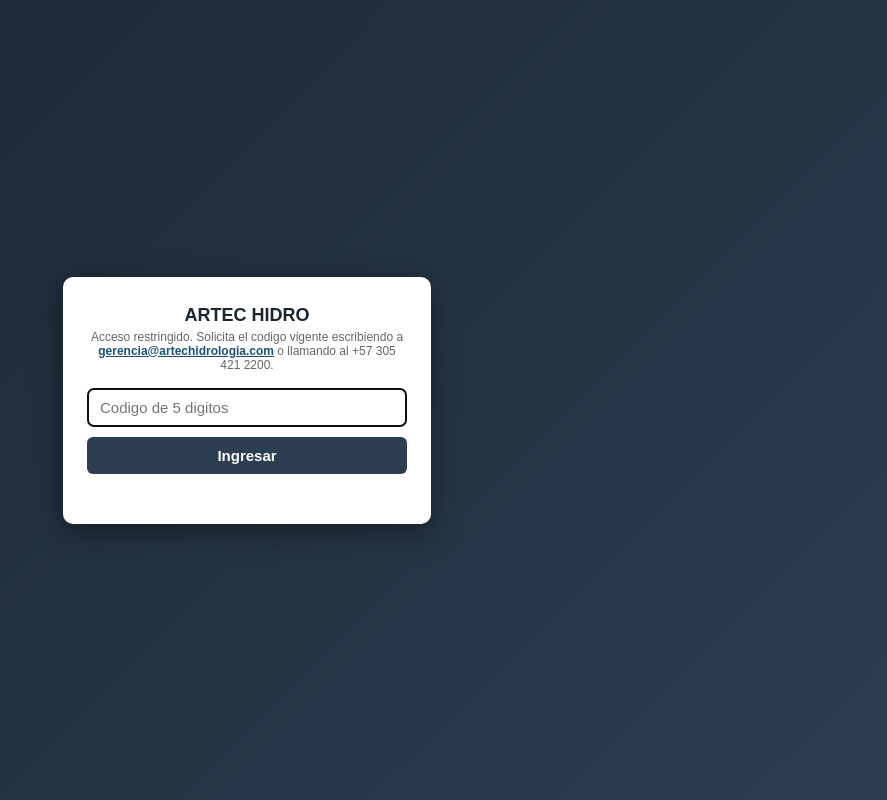
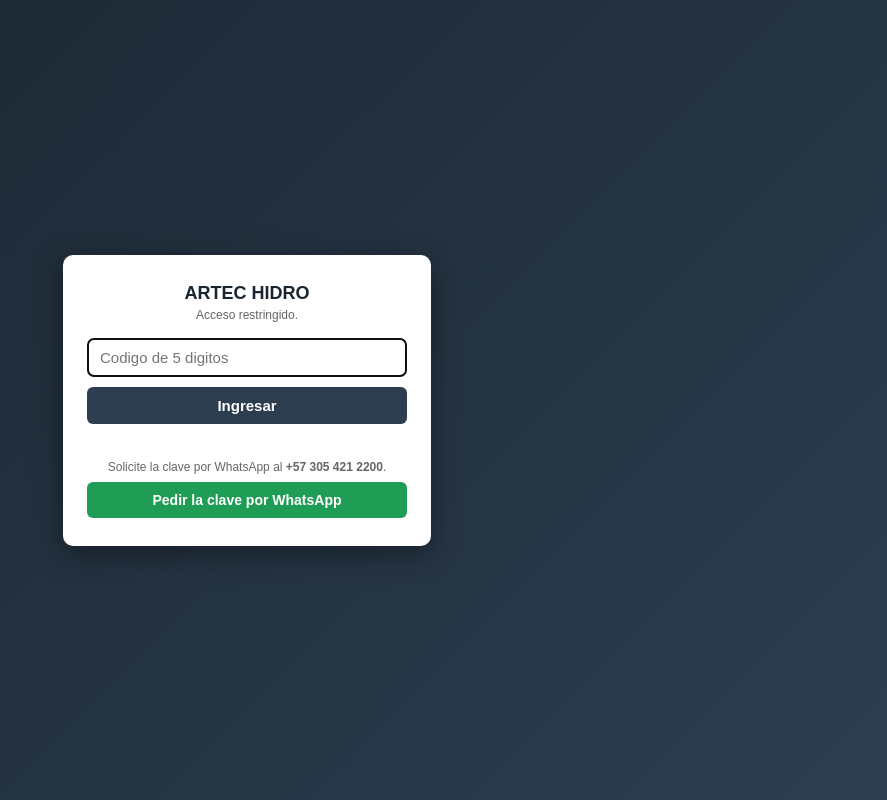
Before and after one commit to HernandoArteaga/artec, a plain HTML site: page mapa-full.html in a window 1280 px wide. Shown: the whole page, without its empty margins (393-1280 px from the left). Drawn offline with nearby package versions, Linux system fonts and the light colour scheme.

Commit message:
Mapa full: acepta HHMM1 y HHMM2 y botón para pedir la clave por WhatsApp
Co-Authored-By: Claude Opus 5.5 <noreply@anthropic.com>
Claude-Session: https://claude.ai/code/session_012Fd3h8uMzr9sTFAfD1ZzVP

```diff
--- a/mapa-full.html
+++ b/mapa-full.html
@@ -819,6 +819,9 @@ svg.leaflet-image-layer.leaflet-interactive path {
     justify-content: center;
     padding: 16px;
   }
+.access-gate-help{font-size:12px;color:#444;margin:14px 0 8px!important}
+.access-gate-wa{display:block;padding:10px 12px;font-size:14px;font-weight:600;color:#fff!important;background:#1f9d55;border-radius:6px;text-decoration:none!important}
+.access-gate-wa:hover{background:#17834a}
   .access-gate-box {
     background: white;
     border-radius: 10px;
@@ -882,16 +885,17 @@ svg.leaflet-image-layer.leaflet-interactive path {
 <div class="access-gate" id="access-gate">
   <div class="access-gate-box">
     <h2>ARTEC HIDRO</h2>
-    <p>Acceso restringido. Solicita el codigo vigente escribiendo a <a href="mailto:gerencia@artechidrologia.com">gerencia@artechidrologia.com</a> o llamando al +57 305 421 2200.</p>
+    <p>Acceso restringido.</p>
     <input type="text" inputmode="numeric" maxlength="5" id="access-code-input" placeholder="Codigo de 5 digitos" autocomplete="off">
     <button id="access-code-btn">Ingresar</button>
     <div class="access-gate-error" id="access-code-error"></div>
+    <p class="access-gate-help">Solicite la clave por WhatsApp al <b>+57 305 421 2200</b>.</p><a class="access-gate-wa" href="https://wa.me/573054212200?text=Hola%2C%20quisiera%20la%20clave%20de%20acceso%20al%20mapa%20de%20proyectos%20de%20ARTEC%20HIDRO." target="_blank" rel="noopener">Pedir la clave por WhatsApp</a>
   </div>
 </div>
 
 <script src="https://cdnjs.cloudflare.com/ajax/libs/leaflet/1.9.4/leaflet.min.js"></script>
 <script>
-// Código de acceso: hora militar de Bogotá (HHMM) seguida de 1. Se aceptan el minuto actual y los dos anteriores.
+// Código de acceso: hora militar de Bogotá (HHMM) seguida de 1 o de 2. Se aceptan el minuto actual y los dos anteriores.
 function codigoBogota(offsetMin) {
   const d = new Date(Date.now() - offsetMin * 60000);
   const p = {};
@@ -908,7 +912,7 @@ async function tryUnlock() {
     errorEl.textContent = 'Ingresa un codigo.';
     return;
   }
-  if ([0, 1, 2].some(m => codigoBogota(m) === code)) {
+  if ([0, 1, 2].some(m => [codigoBogota(m), codigoBogota(m).slice(0, 4) + '2'].includes(code))) {
     document.getElementById('access-gate').style.display = 'none';
     document.getElementById('map').style.display = 'block';
     initApp();
```
